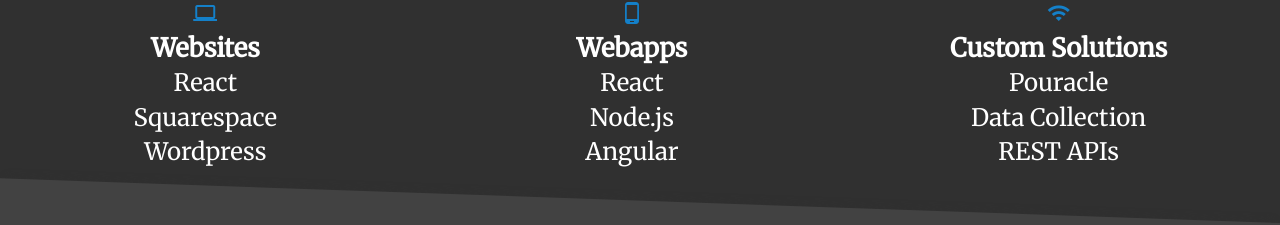
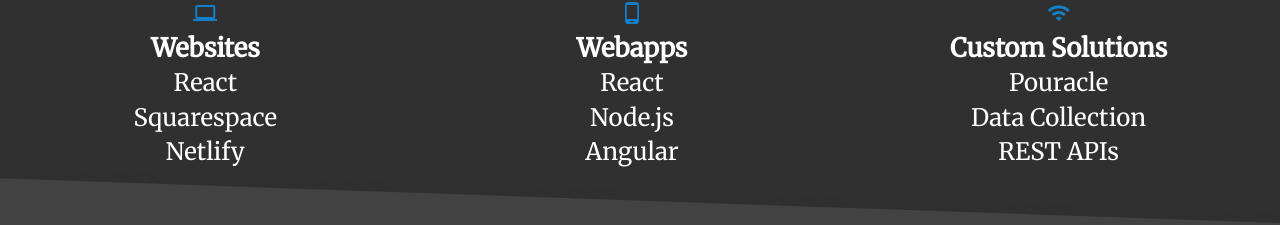
Before and after one commit to krab7191/ravens-eye-solutions-website, a React (Create React App) app: page / in a window 1280 px wide. Shown: the part 779-1004 px from the top of the page. Built offline with nearby package versions, Linux system fonts and the light colour scheme.

Commit message:
Remove WordPress in favor of Netlify

```diff
--- a/src/Pages/Landing/Landing.jsx
+++ b/src/Pages/Landing/Landing.jsx
@@ -24,7 +24,7 @@
 const bgImage = require('../../media/beverage-background.jpg');
 
 const techSectionInfo = [
-	['React', 'Squarespace', 'Wordpress'],
+	['React', 'Squarespace', 'Netlify'],
 	['React', 'Node.js', 'Angular'],
 	['Pouracle', 'Data Collection', 'REST APIs']
 ];
```
